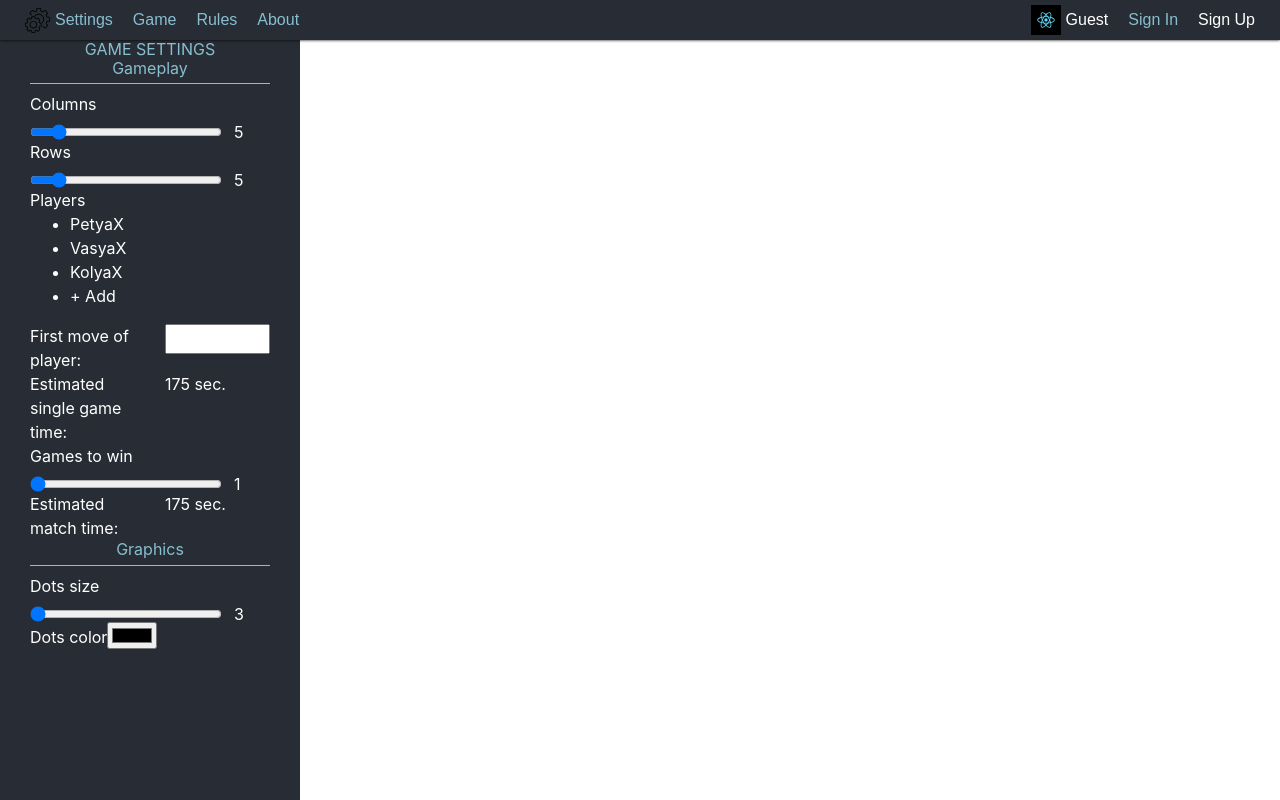
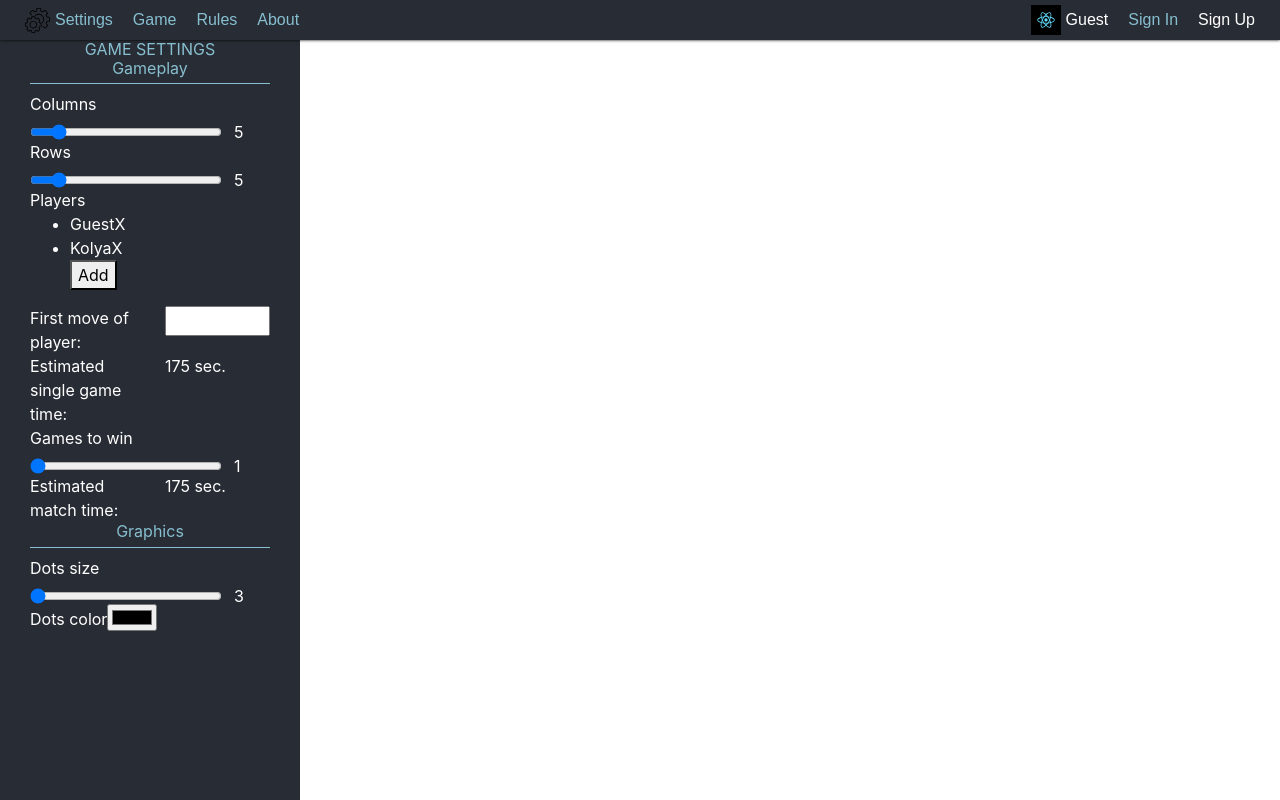
Before and after one commit to Neurogitmeister/dots-and-boxes-js, a React (Create React App) app: page / in a window 1280 px wide. Both pictures are taken after a click on the button "Settings". Built offline with nearby package versions, Linux system fonts and the light colour scheme.

Commit message:
Updated feature for game settings - players list

```diff
--- a/src/GameSettings.tsx
+++ b/src/GameSettings.tsx
@@ -1,4 +1,4 @@
-import React, {Component, FormEventHandler} from 'react'
+import React, {Component} from 'react'
 import './styles/GameSettings.css'
 
 interface GameSettingsList {
@@ -16,8 +16,8 @@ interface GameSettingsList {
 let defaultSettings : GameSettingsList = {
     columns: 5,
     rows: 5,
-    playerNames: [ 'Petya', 'Vasya', 'Kolya'],
-    playerColors: ['333333', '229922', 'f00000'],
+    playerNames: ['Guest','Kolya'],
+    playerColors: ['333333', '66ff66'],
     firstMove: 0,
     gamesToWin: 1,
     dotsSize: 3,
@@ -115,6 +115,18 @@ export default class GameSettings extends Component<GameSettingsModuleProps, Gam
     selectNewPlayer(e: React.FormEvent<HTMLInputElement>){
         e.currentTarget.value = ""
     }
+    mySubmit(e: React.FormEvent<HTMLFormElement>) {
+        e.preventDefault();
+        try {
+            this.checkInput(e);
+        } catch (err) {
+         throw new Error(err.message);
+        }
+        return false;
+    }
+    checkInput(e: React.FormEvent<HTMLFormElement>){
+
+    }
     render() {
         let players: Array<object> = []
         for ( let player of this.gameSettings.playerNames) {
@@ -122,7 +134,7 @@ export default class GameSettings extends Component<GameSettingsModuleProps, Gam
         }
         return (
             <div id='settings-popup'>
-                <form>
+                <form onSubmit={this.mySubmit}>
                     <h2 id="game-settings-header">GAME SETTINGS</h2>
                     <h2>Gameplay</h2>
                     <RangeInput boundState="columns" onHandleInputChange={this.cyka}
@@ -231,38 +243,59 @@ class PlayersList extends Component<PlayerListProps, any> {
         this.deletePlayer = this.deletePlayer.bind(this)
     }
 
+    // search in parent element of e.target for a first child element
+    // and use it's contents as a filter for state.players
+
     deletePlayer(e: React.MouseEvent<HTMLLIElement>){
-        //console.log(e.currentTarget.parentElement!.children!.item(0)!.innerHTML)
-        this.setState( {players: this.state.players.filter(
-            (name:string) => name !== e.currentTarget.parentElement!.children!.item(0)!.innerHTML)
-        })
-        console.log("Deleting " + (this.state.players.length))
-        this.props.onListChange(this.state.players)
+        // el should be first HTML tag or null
+        let el = e.currentTarget.previousElementSibling // <-- for same elements
+        //let el = e.currentTarget.parentElement === null  <-- for different elements
+        // ? null
+        // : e.currentTarget.parentElement.children.item(0)
+        // if element was found then assign filtered array to state.players
+        if (el && el.innerHTML !== this.state.players[0]) {
+            this.setState( {players: this.state.players.filter(
+                (name:string) => ( el && el.innerHTML !== name))})
+            // lift state.players to parent
+            this.props.onListChange(this.state.players)
+        }
+
     }
-    addPlayer(e: React.MouseEvent<HTMLLIElement>) {
 
-        // open prompt for new name instead of:
-        let counter = 0;
-        let nameID = 0;
-        let collision = false;
-        let name = "Noname" + (counter + 1)
-        while (nameID !== this.state.players.length + 1) {
-            nameID++;
-            counter = 0
-            collision = false;
-            while (counter !== this.state.players.length) {
-                if ("Noname" + nameID == this.state.players[counter++]){
-                    collision = true;
-                }
+    addPlayer(e: React.KeyboardEvent<HTMLInputElement>) {
+
+        var x = e.which || e.keyCode
+        if (x === 13) {
+            e.preventDefault();
+            let name = e.currentTarget.value
+            if (this.state.players.indexOf(name) === -1) {
+                this.state.players.push(e.currentTarget.value)
+                e.currentTarget.value = ""
+                this.setState( {players: this.state.players})
+                this.props.onListChange(this.state.players)
+                let el = e.currentTarget.parentElement === null
+                ? null
+                : e.currentTarget.parentElement.parentElement;
+                if(el)
+                    el.className = el.className.split(" ").filter(_class => _class !== "active").join();
             }
-            if (collision === false) break;
         }
-        name = "Noname" + nameID;
-        // then:
-        this.state.players.push(name)
-        this.setState( {players: this.state.players})
-        console.log("Adding " + (this.state.players.length))
-        this.props.onListChange(this.state.players)
+    }
+    showInput(e: React.MouseEvent<HTMLButtonElement>){
+        e.preventDefault();
+        let el = e.currentTarget.parentElement;
+        if (el) {
+           el.className = el.className.concat(" active");
+           (document.getElementById("add-player-input")!.firstElementChild as HTMLElement).focus()
+        }
+
+    }
+    hideInput(e: React.FocusEvent<HTMLInputElement>){
+        let el = e.currentTarget.parentElement === null
+        ? null
+        : e.currentTarget.parentElement.parentElement;
+        if(el)
+            el.className = el.className.split(" ").filter(_class => _class !== "active").join();
     }
     render(){
         let players: Array<object> = []
@@ -272,14 +305,35 @@ class PlayersList extends Component<PlayerListProps, any> {
                     <span>{player}</span>
                     <span onClick={this.deletePlayer}>X</span>
                 </li>
-
             )
         }
-        players.push( <li onClick={this.addPlayer} key="new">+ Add</li>)
         return(
             <ul id="players-list">
                 {players}
+                <button onClick={this.showInput}>Add</button>
+                <li className="blyatiful" id="add-player-input">
+                    <input onKeyPress={this.addPlayer} onBlur={this.hideInput}/>
+                </li>
             </ul>
         )
     }
 }
+
+// open prompt for new name instead of:
+        // let counter = 0;
+        // let nameID = 0;
+        // let collision = false;
+        // let name = "Noname" + (counter + 1)
+        // while (nameID !== this.state.players.length + 1) {
+        //     nameID++;
+        //     counter = 0
+        //     collision = false;
+        //     while (counter !== this.state.players.length) {
+        //         if ("Noname" + nameID === this.state.players[counter++]){
+        //             collision = true;
+        //         }
+        //     }
+        //     if (collision === false) break;
+        // }
+        // name = "Noname" + nameID;
+        // then:
--- a/src/styles/GameSettings.css
+++ b/src/styles/GameSettings.css
@@ -58,3 +58,26 @@
 #input-settings-players-move {
     width: 100%;
 }
+
+#add-player-button {
+    position: relative;
+}
+
+#players-list > #add-player-input {
+    visibility: hidden;
+    left: 0;
+    top: 0;
+}
+
+#players-list.active > #add-player-input {
+    visibility: unset;
+}
+
+#players-list > button {
+    position: absolute;
+    visibility: unset;
+}
+
+#players-list.active > button {
+    visibility: hidden;
+}
```
